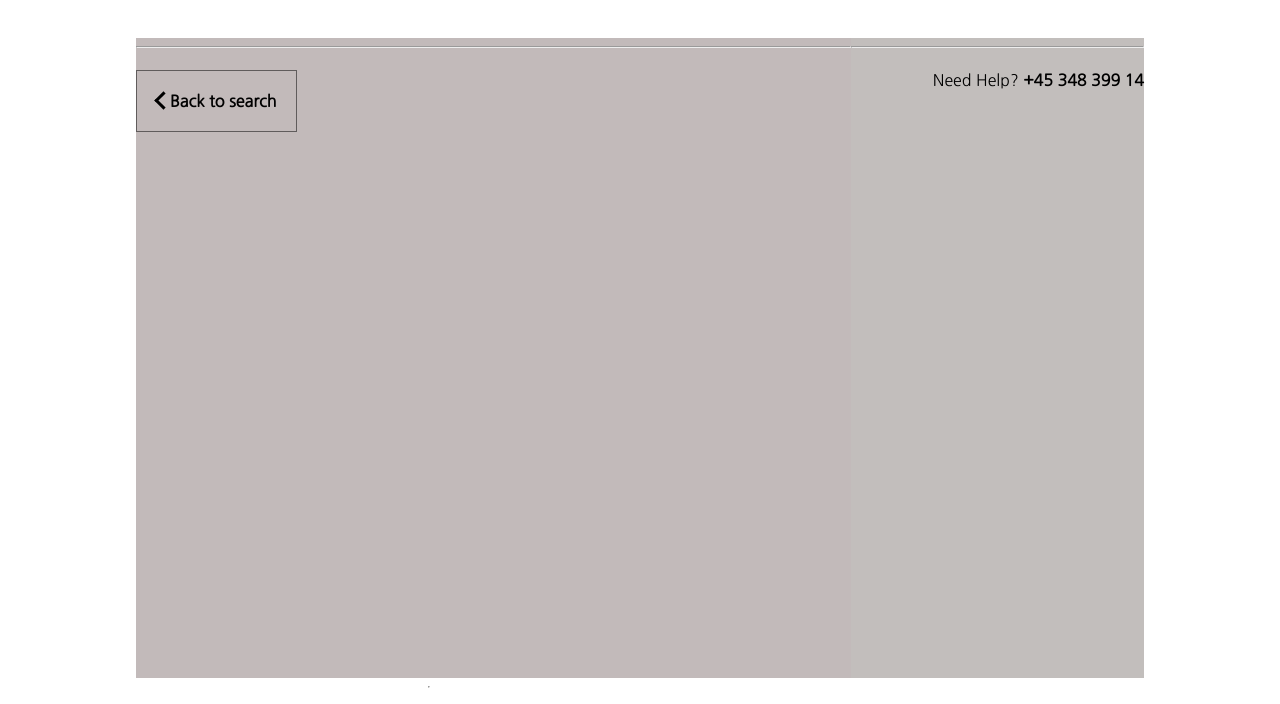
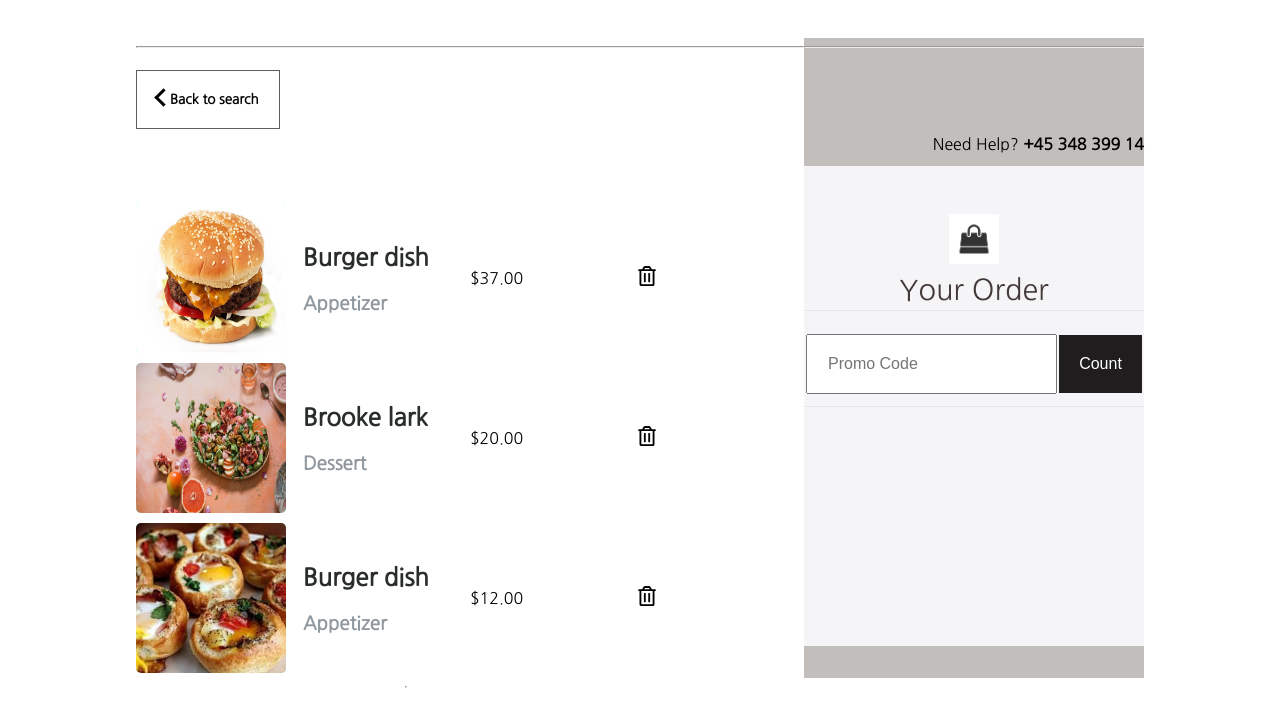
Before and after one commit to ysumit99/DribbleDesign, a plain HTML site: page layout1.html in a window 1280 px wide. Shown: the part 130-834 px from the top of the page. Drawn offline with Linux system fonts and the light colour scheme.

Commit message:
Sidebar layout done

```diff
--- a/layout1.css
+++ b/layout1.css
@@ -3,8 +3,17 @@
   grid-template-areas:
     "header header"
     "main sideBar";
-  grid-template-columns: 2fr 1fr;
+  grid-template-columns: 1.7fr 1fr;
   grid-template-rows: 20vh 80vh;
+}
+
+.grid-container .header {
+  /* background-color: rgb(189, 178, 178); */
+  height: 20vh;
+  width: 80vw;
+  margin-left: 10vw;
+  justify-items: center;
+  box-sizing: border-box;
 }
 
 .header {
@@ -32,67 +41,74 @@
 .header > #menu1 {
   height: auto;
   width: auto;
-  border: 1px solid red;
+  /* border: 1px solid red; */
   padding: 10px;
   position: absolute;
   left: 35%;
-  background-color: burlywood;
+  /* background-color: burlywood; */
 }
 
 .header > #menu2 {
   height: auto;
   width: auto;
-  border: 1px solid red;
+  /* border: 1px solid red; */
   padding: 10px;
   position: absolute;
   left: 45%;
-  background-color: burlywood;
+  /* background-color: burlywood; */
 }
 
 .header > #menu3 {
   height: auto;
   width: auto;
-  border: 1px solid red;
+  /* border: 1px solid red; */
   padding: 10px;
   position: absolute;
   left: 55%;
-  background-color: burlywood;
+  /* background-color: burlywood; */
 }
 
 .header > #menu4 {
   height: auto;
   width: auto;
-  border: 1px solid red;
+  /* border: 1px solid red; */
   padding: 10px;
   position: absolute;
   left: 65%;
-  background-color: burlywood;
+  /* background-color: burlywood; */
 }
 
 .header > #profile {
   height: auto;
   width: auto;
-  border: 1px solid red;
+  /* border: 1px solid red; */
   padding: 10px;
   position: absolute;
   left: 85%;
-  background-color: burlywood;
+  /* background-color: burlywood; */
 }
 
 .header > #displayPic {
   height: 1rem;
   width: 1rem;
-  border-radius: 50%;
-  border: 1px solid red;
+
+  /* border: 1px solid red; */
   padding: 10px;
   position: absolute;
+  top: 10%;
   left: 95%;
-  background-color: burlywood;
+  /* background-color: burlywood; */
+}
+
+.header > #displayPic > img {
+  height: 80px;
+  width: 80px;
+  border-radius: 50%;
 }
 
 .main {
   grid-area: main;
-  background-color: rgb(194, 186, 186);
+  /* background-color: rgb(194, 186, 186); */
   margin-left: 10vw;
   position: relative;
 }
@@ -100,6 +116,7 @@
 .main > .back-btn {
   width: auto;
   padding: 20px;
+  background-color: white;
   border: 1px solid rgb(96, 92, 92);
   position: absolute;
   top: 3%;
@@ -107,6 +124,7 @@
   font-weight: 800;
   position: absolute;
   top: 5%;
+  cursor: pointer;
 }
 .main > .back-btn > i {
   border: solid black;
@@ -119,6 +137,151 @@
   transform: rotate(135deg);
   -webkit-transform: rotate(135deg);
 }
+
+.dish1 {
+  position: absolute;
+  top: 15rem;
+  display: flex;
+  justify-content: space-between;
+  align-items: center;
+  width: 100%;
+}
+
+.dish1 > img {
+  width: 150px;
+  height: 150px;
+  position: absolute;
+  border-radius: 5px;
+  background-color: aquamarine;
+}
+
+.dish1 > .about {
+  position: absolute;
+  /* background-color: bisque; */
+  left: 25%;
+  font-family: "Nanum Gothic", sans-serif;
+  color: rgb(42, 45, 45);
+}
+
+.dish1 > .about > h3 {
+  color: rgb(144, 152, 159);
+}
+
+.dish1 > .price {
+  position: absolute;
+  /* background-color: bisque; */
+  left: 50%;
+  font-family: "Nanum Gothic", sans-serif;
+}
+
+.dish1 > .delete {
+  position: absolute;
+  /* background-color: bisque; */
+  left: 75%;
+  cursor: pointer;
+}
+
+.dish1 > .delete > img {
+  height: 10%;
+  width: 10%;
+}
+
+.dish2 {
+  position: absolute;
+  top: 25rem;
+  display: flex;
+  justify-content: space-between;
+  align-items: center;
+  width: 100%;
+}
+
+.dish2 > img {
+  width: 150px;
+  height: 150px;
+  position: absolute;
+  border-radius: 5px;
+  background-color: aquamarine;
+}
+
+.dish2 > .about {
+  position: absolute;
+  /* background-color: bisque; */
+  left: 25%;
+  font-family: "Nanum Gothic", sans-serif;
+  color: rgb(42, 45, 45);
+}
+
+.dish2 > .about > h3 {
+  color: rgb(144, 152, 159);
+}
+
+.dish2 > .price {
+  position: absolute;
+  /* background-color: bisque; */
+  left: 50%;
+  font-family: "Nanum Gothic", sans-serif;
+}
+
+.dish2 > .delete {
+  position: absolute;
+  /* background-color: bisque; */
+  left: 75%;
+  cursor: pointer;
+}
+
+.dish2 > .delete > img {
+  height: 10%;
+  width: 10%;
+}
+
+.dish3 {
+  position: absolute;
+  top: 35rem;
+  display: flex;
+  justify-content: space-between;
+  align-items: center;
+  width: 100%;
+}
+
+.dish3 > img {
+  height: 150px;
+  width: 150px;
+  position: absolute;
+  border-radius: 5px;
+  background-color: aquamarine;
+}
+
+.dish3 > .about {
+  position: absolute;
+  /* background-color: bisque; */
+  left: 25%;
+  font-family: "Nanum Gothic", sans-serif;
+  color: rgb(42, 45, 45);
+}
+
+.dish3 > .about > h3 {
+  color: rgb(144, 152, 159);
+}
+
+.dish3 > .price {
+  position: absolute;
+  /* background-color: bisque; */
+  left: 50%;
+  font-family: "Nanum Gothic", sans-serif;
+}
+
+.dish3 > .delete {
+  position: absolute;
+  /* background-color: bisque; */
+  left: 75%;
+  cursor: pointer;
+}
+
+.dish3 > .delete > img {
+  height: 10%;
+  width: 10%;
+}
+
 .sideBar {
   grid-area: sideBar;
   background-color: rgb(194, 190, 188);
@@ -130,18 +293,78 @@
   font-family: "Nanum Gothic", sans-serif;
   position: absolute;
   right: 0;
-  top: 5%;
+  top: 15%;
 }
 
 .sideBar > .contactNo > span {
   font-weight: 800;
 }
 
-.grid-container .header {
-  /* background-color: rgb(189, 178, 178); */
-  height: 20vh;
-  width: 80vw;
-  margin-left: 10vw;
-  justify-items: center;
+#bill {
+  background-color: #f5f5f7;
+  height: 60vh;
+  position: absolute;
+  top: 20%;
+  width: 100%;
+}
+
+#bill #logo {
+  left: calc(50% - 25px);
+  position: absolute;
+  top: 10%;
+}
+
+#bill > #textContainer {
+  display: flex;
+  justify-content: center;
+}
+
+#bill > #textContainer > h3 {
+  font-family: "Nanum Gothic", sans-serif;
+  font-weight: 200;
+  font-size: 1.8rem;
+  color: rgb(68, 57, 57);
+  position: absolute;
+  top: 16%;
+}
+
+#separator1 {
+  display: block;
+  width: 100%;
+  border-bottom: 1px solid rgb(235, 227, 227);
+  position: absolute;
+  top: 30%;
+}
+
+#bill > #promoContainer {
+  display: flex;
+  align-items: center;
+  justify-content: space-evenly;
+  width: 100%;
+  font-family: "Nanum Gothic", sans-serif;
+  top: 35%;
+  position: absolute;
   box-sizing: border-box;
 }
+
+#bill > #promoContainer > #promoCode {
+  padding: 20px;
+  font-size: 1rem;
+  height: 1rem;
+}
+
+#bill > #promoContainer > #count {
+  background-color: rgb(31, 29, 29);
+  color: white;
+  font-size: 1rem;
+  padding: 20px;
+  border: none;
+}
+
+#separator2 {
+  display: block;
+  width: 100%;
+  border-bottom: 1px solid rgb(235, 227, 227);
+  position: absolute;
+  top: 50%;
+}
--- a/layout1.html
+++ b/layout1.html
@@ -19,17 +19,89 @@
         <div id="menu3">Services</div>
         <div id="menu4">Contact</div>
         <div id="profile">Sumit Yadav</div>
-        <div id="displayPic"></div>
+        <div id="displayPic"><img src="./images/profilePic.png" alt="" /></div>
       </div>
       <hr />
       <div class="main">
         <hr />
 
-        <div class="back-btn"><i class="leftArrow"></i>Back to search</div>
+        <button class="back-btn">
+          <i class="leftArrow"></i>Back to search
+        </button>
+
+        <div class="dish dish1">
+          <img src="./images/burger.jpg" alt="" />
+          <div class="about">
+            <h2>Burger dish</h2>
+            <h3>Appetizer</h3>
+          </div>
+          <div class="price">$37.00</div>
+          <div class="delete">
+            <img
+              src="./images/trash.svg"
+              alt=""
+              style="height: 20px; width: 20px;"
+            />
+          </div>
+        </div>
+
+        <div class="dish dish2">
+          <img src="./images/BrookeLarke.jpeg" alt="" />
+          <div class="about">
+            <h2>Brooke lark</h2>
+            <h3>Dessert</h3>
+          </div>
+          <div class="price">$20.00</div>
+          <div class="delete">
+            <img
+              src="./images/trash.svg"
+              alt=""
+              style="height: 20px; width: 20px;"
+            />
+          </div>
+        </div>
+
+        <div class="dish dish3">
+          <img src="./images/bowlBreadBreakfast.jpeg" alt="" />
+          <div class="about">
+            <h2>Burger dish</h2>
+            <h3>Appetizer</h3>
+          </div>
+          <div class="price">$12.00</div>
+          <div class="delete">
+            <img
+              src="./images/trash.svg"
+              alt=""
+              style="height: 20px; width: 20px;"
+            />
+          </div>
+        </div>
       </div>
       <div class="sideBar">
         <hr />
         <div class="contactNo">Need Help? <span>+45 348 399 14</span></div>
+
+        <div id="bill">
+          <div id="logo">
+            <img
+              src="./images/shoppingBag.png"
+              alt=""
+              style="height: 50px; width: 50px;"
+            />
+          </div>
+          <div id="textContainer">
+            <h3>Your Order</h3>
+          </div>
+
+          <div id="separator1"></div>
+
+          <div id="promoContainer">
+            <input type="text" placeholder="Promo Code" id="promoCode" />
+            <button id="count">Count</button>
+          </div>
+
+          <div id="separator2"></div>
+        </div>
       </div>
     </div>
   </body>
```
Also changed, not shown: images/BrookeLarke.jpeg (added), images/bowlBreadBreakfast.jpeg (added), images/burger.jpg (added), images/delete.png (added), images/profilePic.png (added), images/profilePic.webp (added), images/shoppingBag.png (added), images/trash.svg (added).
